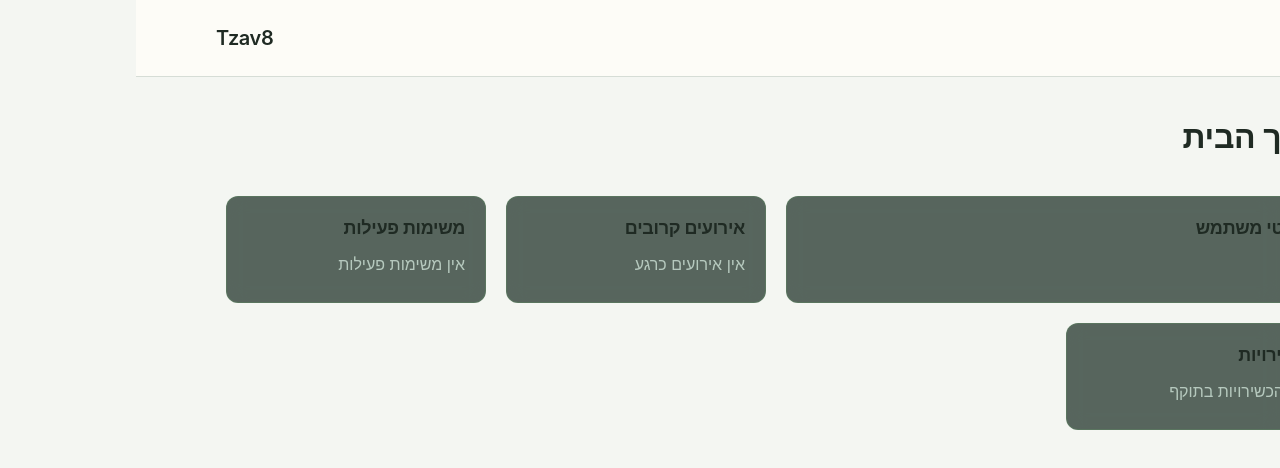
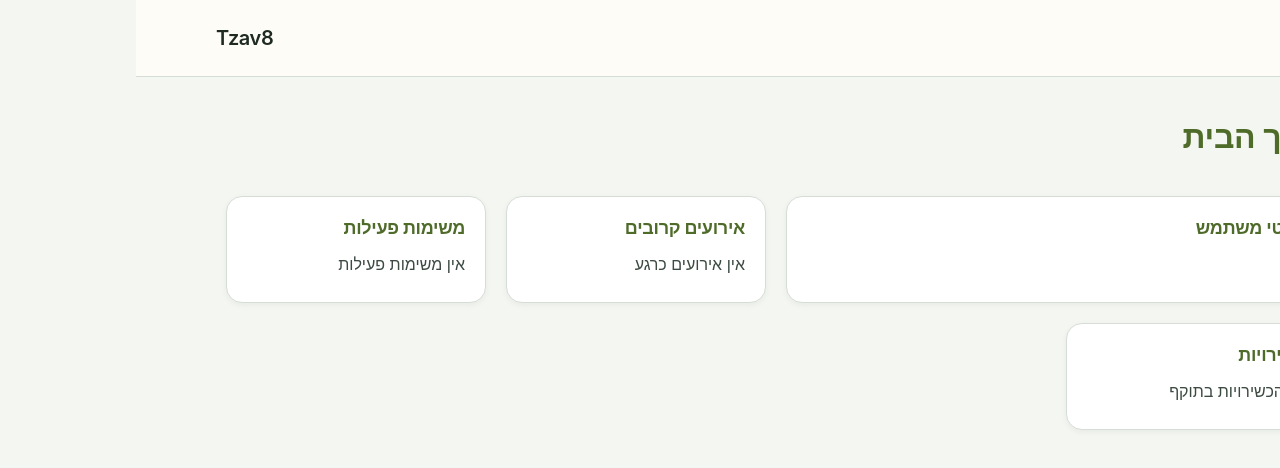
Before and after one commit to dorlevi7/tzav8, a React (Vite) app in the folder client/: page /home in a window 1280 px wide. Shown: the top 468 px of the page. Built offline with nearby package versions, Linux system fonts and the light colour scheme.

Commit message:
Fix home page theme colors and improve dashboard styling

```diff
--- a/client/src/styles/pages/Home.css
+++ b/client/src/styles/pages/Home.css
@@ -2,10 +2,12 @@
     width: 100%;
     min-height: calc(100vh - 80px);
     padding: 40px 16px;
-    color: white;
 
     display: flex;
     justify-content: center;
+
+    background: var(--background-color);
+    color: var(--text-primary);
 
     overflow-x: hidden;
 }
@@ -20,50 +22,53 @@
 }
 
 .home-header h1 {
-    font-size: 32px;
+    font-size: var(--font-size-title);
     margin-bottom: 10px;
+    color: var(--primary-color);
 }
 
 .welcome-text {
-    font-size: 18px;
-    color: #9fb3a8;
+    font-size: var(--font-size-lg);
+    color: var(--text-secondary);
 }
 
 .dashboard-grid {
     width: 100%;
     display: grid;
-
     grid-template-columns: repeat(auto-fit, minmax(250px, 1fr));
     gap: 20px;
 }
 
 .dashboard-card {
+
     width: 100%;
 
-    background: rgba(20, 40, 30, 0.7);
-    border-radius: 12px;
+    background: var(--card-background);
+
+    border-radius: var(--border-radius-lg);
     padding: 20px;
 
-    backdrop-filter: blur(10px);
+    border: 1px solid var(--border-color);
 
-    border: 1px solid rgba(100, 180, 100, 0.2);
-    transition: 0.2s;
+    box-shadow: var(--shadow-sm);
+
+    transition: var(--transition-normal);
 }
 
 .dashboard-card:hover {
     transform: translateY(-3px);
-    border-color: #7ed957;
+    box-shadow: var(--shadow-md);
 }
 
 .dashboard-card h3 {
     margin-bottom: 15px;
-    font-size: 18px;
+    font-size: var(--font-size-lg);
+    color: var(--primary-color);
 }
 
 .dashboard-card p {
     margin-bottom: 8px;
-    color: #b6c9be;
-
+    color: var(--text-secondary);
     word-break: break-word;
 }
 
@@ -72,6 +77,7 @@
 }
 
 /* מובייל */
+
 @media (max-width: 700px) {
 
     .home-header h1 {
```
